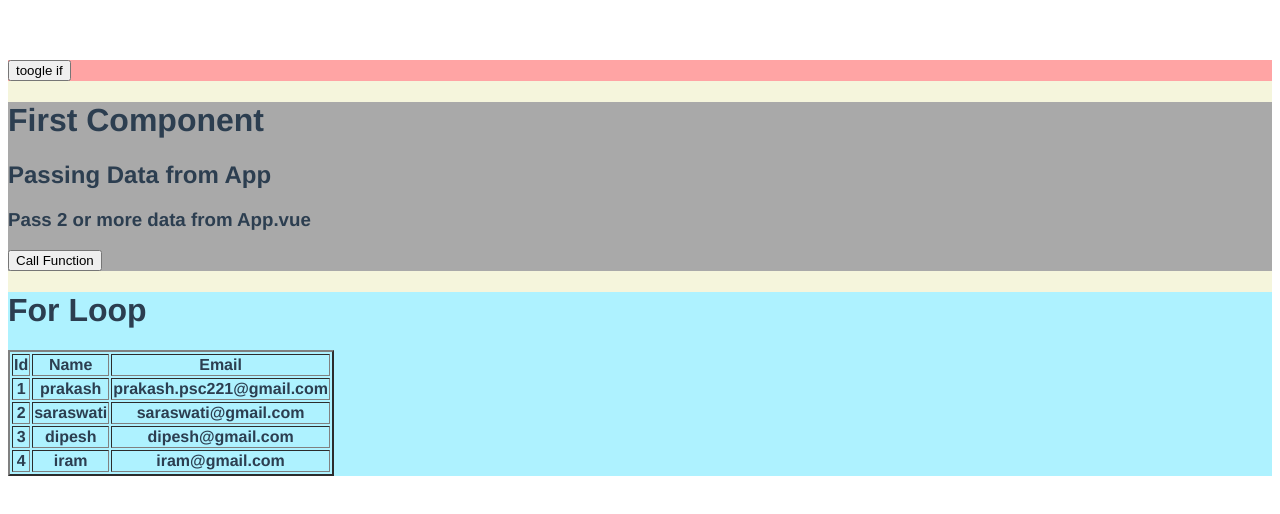
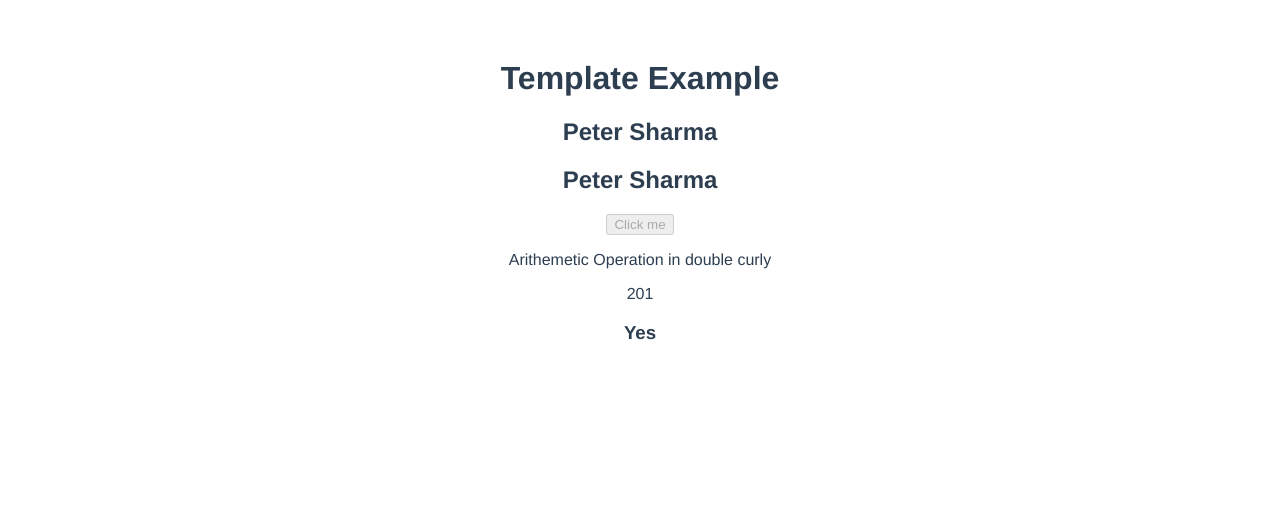
Before and after one commit to prakash221/VueLearn, a Vue app: page / in a window 1280 px wide. Shown: the top 514 px of the page. Built offline with nearby package versions, Linux system fonts and the light colour scheme.

Commit message:
template, constant properties and bind

```diff
--- a/src/App.vue
+++ b/src/App.vue
@@ -7,7 +7,8 @@
   <!-- Using Component Multiple time -->
   <!-- <HomePage data="Passing Data from App" msg="Pass 2 or more data from App.vue"/> -->
   <!-- <LoopLearn/> -->
-  <ParentComp/>
+  <!-- <ParentComp/> -->
+  <TemplateL/>
 </div>
 
 </template>
@@ -17,7 +18,8 @@
 // import HomePage from './components/Home'
 // import TestifElse from './components/ifelsewithBtn'
 // import LoopLearn from './components/ForLoop'
-import ParentComp from './components/ParentComp'
+// import ParentComp from './components/ParentComp'
+import TemplateL from './components/TemplateVue.vue'
 
 export default {
   name: 'App',
@@ -26,7 +28,8 @@ export default {
     // HomePage,
     // TestifElse
     // LoopLearn
-    ParentComp
+    // ParentComp
+    TemplateL
   }
 }
 </script>
@@ -37,6 +40,7 @@ export default {
   -webkit-font-smoothing: antialiased;
   -moz-osx-font-smoothing: grayscale;
   color: #2c3e50;
+  text-align: center;
   margin-top: 60px;
 }
 </style>
--- /dev/null
+++ b/src/components/TemplateVue.vue
@@ -0,0 +1,41 @@
+<template>
+    <div >
+        <span v-html="header"></span>
+
+        <!-- v-template -->
+
+        <h2 v-once>{{name}}</h2>
+        <h2>{{name}}</h2>
+
+        <button v-bind:disabled="btnDisable" v-on:click="hellometh">Click me</button>
+
+        <p>Arithemetic Operation in double curly</p>
+        <p>{{1+100*2}}</p>
+
+        <h3>{{ok?"Yes":"No"}}</h3>
+    </div>
+</template>
+<script>
+export default {
+    name:"TemplateL",
+    data(){
+        return{
+            name:"Peter Sharma",
+            ok:true,
+            header:"<h1>Template Example</h1>",
+            btnDisable: true
+        }
+    },
+    methods:{
+        hellometh(){
+            this.ok = !this.ok
+            this.name = "Prakash Sharma"
+        }
+    }
+}
+</script>
+<style>
+.home{
+    background-color: gray;
+}
+</style>
```
Also changed, not shown: 1 other file (tests, documents, lock files or other folders).
